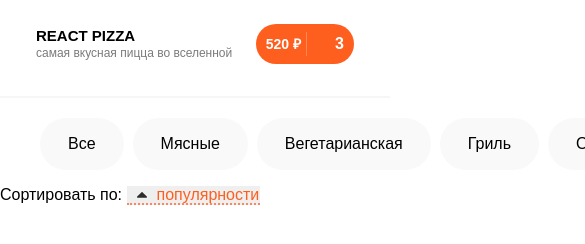
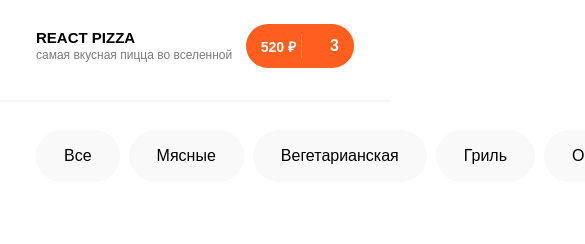
Before and after one commit to Dkidudy/pizza-project, a plain HTML site: page index.html in a window 390 px wide. Shown: the top 244 px of the page, 585 px wide, since content can reach past the window. Drawn offline with Linux system fonts and the light colour scheme.

Commit message:
create header

```diff
--- a/css/style.css
+++ b/css/style.css
@@ -5,58 +5,54 @@ body {
   margin: 0;
   font-family: "Proxima Nova", Arial, sans-serif;
 }
-.mobile-menu {
+.desc-menu {
   display: flex;
   align-items: center;
   justify-content: space-between;
   padding: 24px 36px;
 }
-.mobile-menu-left {
+.menu-left {
   display: flex;
   align-items: center;
   gap: 12px;
+  cursor: pointer;
 }
-.mobile-menu-text {
+.menu-text {
   display: flex;
   flex-direction: column;
 }
-.mobile-menu-title {
+.menu-title {
   font-weight: 700;
   font-size: 24px;
   line-height: 1.1;
   text-transform: uppercase;
 }
-.mobile-menu-subtitle {
+.menu-subtitle {
   font-weight: 400;
   font-size: 14px;
   line-height: 1.2;
   color: #7b7b7b;
   margin-top: 2px;
 }
-.mobile-menu-button {
-  display: inline-flex;
+.menu-button {
+  display: flex;
   align-items: center;
   gap: 10px;
-  height: 50px;
-  padding: 0 18px;
+  padding: 15px 18px;
   border: none;
   border-radius: 30px;
   cursor: pointer;
   font-weight: 700;
   font-size: 16px;
-  line-height: 1;
   color: #fff;
   background: #fe5f1e;
-  white-space: nowrap;
 }
 .button-divider {
   width: 1px;
   height: 24px;
   background: rgba(255, 255, 255, 0.25);
 }
-.button-icon {
-  display: block;
-}
+
 .button-count {
   font-weight: 700;
   font-size: 16px;
@@ -73,65 +69,78 @@ hr {
   gap: 9px;
   margin-top: 20px;
 }
-.types-of-pizza {
+.menu-item {
   background: #f9f9f9;
   padding: 17px 28px;
   border-radius: 30px;
+  cursor: pointer;
+  transition: 0.5s;
 }
-.types-of-pizza:hover {
+.menu-item:hover {
   background: #282828;
   color: #fff;
-  transition: 0.3s;
+  transition: 0.5s;
 }
 select {
   border: none;
-  -webkit-appearance: none;
-  background-image: url("/img/triangl.svg"); /* Или URL PNG/JPG */
+  background-image: url("/img/triangl.svg");
   background-repeat: no-repeat;
-  background-position: left 10px center; /* Позиция стрелки */
-  padding-left: 30px; /* Отступ для текста */
+  background-position: left 10px center;
+  padding-left: 30px;
   font-size: 16px;
 }
 .types {
   color: #fe5f1e;
   border-bottom: 2px dotted rgba(254, 95, 30, 0.7);
 }
-@media (max-width: 1750px) {
-  .mobile-menu {
-    width: 100%;
+.menu-wrapper {
+  display: flex;
+  justify-content: space-between;
+  padding: 20px 36px;
+}
+.menu {
+  margin: 0;
+  padding: 0;
+}
+.sort {
+  display: flex;
+  align-items: center;
+  gap: 10px;
+}
+@media (max-width: 499px) {
+  .menu-title {
+    font-size: 15px;
+  }
+  .menu-subtitle {
+    font-size: 12px;
+    white-space: nowrap;
+    width: 25px;
+  }
+  .logo {
+    width: 40px;
+  }
+  .menu-button {
+    display: flex;
+    align-items: center;
+    gap: 5px;
+    padding: 10px 15px;
+    font-size: 14px;
+  }
+  .controls {
+    flex-direction: column;
+    align-items: flex-start;
+    gap: 12px;
+  }
+  .sort {
+    align-self: flex-end;
   }
 }
 
-@media (max-width: 499px) {
-  .mobile-menu-title {
-    font-size: 15px;
-  }
-  .mobile-menu-subtitle {
-    font-size: 12px;
-  }
-  .pizza-part {
-    width: 40px;
-  }
-  .mobile-menu-subtitle {
-    white-space: nowrap;
-    width: 25px;
-  }
-  .mobile-menu-button {
-    display: inline-flex;
-    align-items: center;
-    gap: 5px;
-    height: 40px;
-    padding: 0 10px;
-    font-size: 14px;
-    line-height: 1;
-  }
-}
-
-@media (max-width: 425px) {
-  .mobile-menu-subtitle {
+@media (max-width: 430px) {
+  .menu-subtitle {
     word-break: break-all;
   }
-  .pizza-part {
+  .logo {
     display: none;
   }
 }
--- a/index.html
+++ b/index.html
@@ -7,20 +7,18 @@
     <title>React pizza</title>
   </head>
   <body>
-    <div class="mobile-menu">
-      <div class="mobile-menu-left">
-        <svg class="pizza-part" width="38" height="38">
+    <header class="desc-menu">
+      <div class="menu-left">
+        <svg class="logo" width="38" height="38">
           <use href="img/header-pz.svg"></use>
         </svg>
-        <div class="mobile-menu-text">
-          <div class="mobile-menu-title">REACT PIZZA</div>
-          <div class="mobile-menu-subtitle">
-            самая вкусная пицца во вселенной
+        <div class="menu-text">
+          <span class="menu-title">REACT PIZZA</span>
+          <span class="menu-subtitle">самая вкусная пицца во вселенной</span>
         </div>
       </div>
-      </div>
-      <!-- mobile-menu -->
-      <button class="mobile-menu-button">
+      <!-- desc-menu -->
+      <button class="menu-button">
         <span class="button-text">520 &#8381;</span>
         <span class="button-divider"></span>
         <svg class="button-icon" width="18" height="18">
@@ -28,28 +26,28 @@
         </svg>
         <span class="button-count">3</span>
       </button>
-      <!-- mobile-button -->
-    </div>
+      <!-- menu-button -->
+    </header>
     <hr color="#F6F6F6" />
-    <div class="mobile-menu-wrapper">
+
+    <div class="menu-wrapper">
       <ul class="menu">
-        <li class="types-of-pizza">Все</li>
-        <li class="types-of-pizza">Мясные</li>
-        <li class="types-of-pizza">Вегетарианская</li>
-        <li class="types-of-pizza">Гриль</li>
-        <li class="types-of-pizza">Острые</li>
-        <li class="types-of-pizza">Закрытые</li>
+        <li class="menu-item">Все</li>
+        <li class="menu-item">Мясные</li>
+        <li class="menu-item">Вегетарианская</li>
+        <li class="menu-item">Гриль</li>
+        <li class="menu-item">Острые</li>
+        <li class="menu-item">Закрытые</li>
       </ul>
-    </div>
-    <!-- mobile-menu-wrapper -->
-    <form>
-      <label for="sort">Cортировать по:</label>
+
+      <div class="sort">
+        <span class="sort-label">Сортировать по:</span>
         <select class="types">
           <option>популярности</option>
           <option>по цене</option>
           <option>по алфавиту</option>
         </select>
-      <br /><br />
-    </form>
+      </div>
+    </div>
   </body>
 </html>
```
Also changed, not shown: img/pizza/burg-pizza.png (added), img/pizza/chees-chiсken.png (added), img/pizza/chees-pizza.png (added), img/pizza/shrimp-pizza.png (added). Lines whose indentation alone changed are shown as unchanged.
